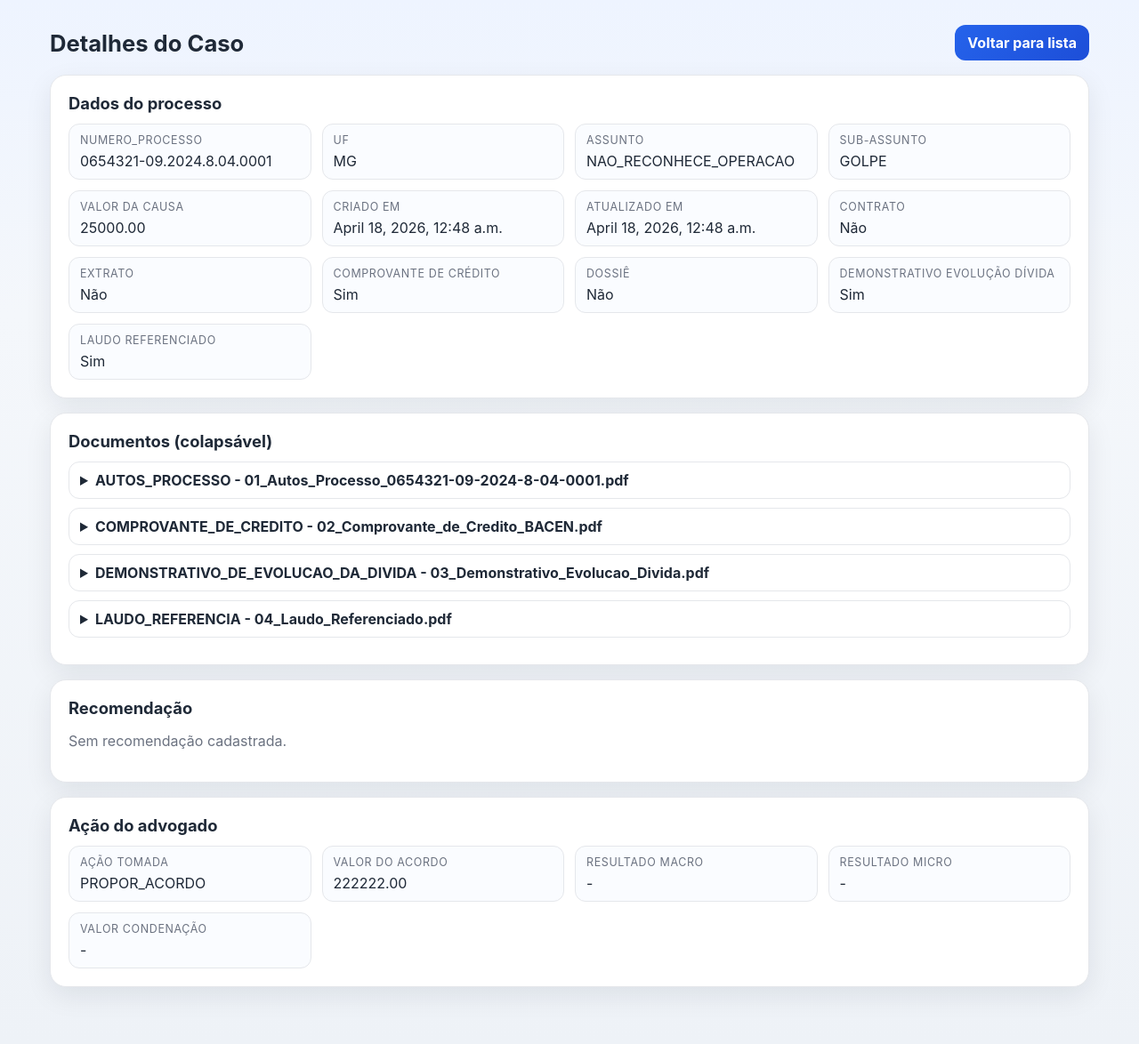
After one commit to PhPires13/hackathon-ufmg-2026-grupo6, a Django app: page /legal-cases/3 in a window 1280 px wide. The commit adds this page. Shown: the whole page at 89% size. Run offline with Django 5.2, Linux system fonts and the light colour scheme; data comes from the database, SQL or seed files in the repository; both versions use the stored data as it was after the commit.

Commit message:
web: case-detail template v1

```diff
--- /dev/null
+++ b/src/estrangeirosplatform/legalapp/templates/legalapp/case-detail.html
@@ -0,0 +1,273 @@
+<!DOCTYPE html>
+<html lang="pt-br">
+<head>
+    <meta charset="UTF-8">
+    <meta name="viewport" content="width=device-width, initial-scale=1.0">
+    <title>Detalhes do Caso</title>
+    <style>
+        :root {
+            --bg: #f4f7fb;
+            --text: #1f2937;
+            --muted: #6b7280;
+            --line: #e5e7eb;
+            --accent: #2563eb;
+            --card: #ffffff;
+            --danger: #b91c1c;
+            --success: #166534;
+            --shadow: 0 10px 30px rgba(15, 23, 42, 0.08);
+        }
+
+        * { box-sizing: border-box; }
+
+        body {
+            margin: 0;
+            font-family: Inter, ui-sans-serif, system-ui, -apple-system, BlinkMacSystemFont, "Segoe UI", sans-serif;
+            background: linear-gradient(180deg, #eef4ff 0%, var(--bg) 30%, #eef2f7 100%);
+            color: var(--text);
+        }
+
+        .page {
+            max-width: 1200px;
+            margin: 0 auto;
+            padding: 28px 16px 48px;
+        }
+
+        .topbar {
+            display: flex;
+            justify-content: space-between;
+            align-items: center;
+            gap: 12px;
+            margin-bottom: 16px;
+        }
+
+        .back-btn {
+            display: inline-block;
+            padding: 10px 14px;
+            border-radius: 12px;
+            text-decoration: none;
+            color: #fff;
+            background: linear-gradient(135deg, var(--accent), #1d4ed8);
+            font-weight: 700;
+        }
+
+        .card {
+            background: var(--card);
+            border: 1px solid var(--line);
+            border-radius: 18px;
+            box-shadow: var(--shadow);
+            padding: 20px;
+            margin-bottom: 16px;
+        }
+
+        h1 {
+            margin: 0;
+            font-size: 1.6rem;
+        }
+
+        h2 {
+            margin: 0 0 12px;
+            font-size: 1.15rem;
+        }
+
+        .grid {
+            display: grid;
+            gap: 12px;
+            grid-template-columns: repeat(auto-fit, minmax(220px, 1fr));
+        }
+
+        .field {
+            border: 1px solid var(--line);
+            border-radius: 12px;
+            padding: 10px 12px;
+            background: #fafcff;
+        }
+
+        .field-label {
+            display: block;
+            color: var(--muted);
+            font-size: 0.78rem;
+            margin-bottom: 6px;
+            text-transform: uppercase;
+            letter-spacing: 0.05em;
+        }
+
+        details {
+            border: 1px solid var(--line);
+            border-radius: 12px;
+            padding: 10px 12px;
+            margin-bottom: 10px;
+            background: #fff;
+        }
+
+        summary {
+            cursor: pointer;
+            font-weight: 700;
+        }
+
+        pre {
+            white-space: pre-wrap;
+            word-break: break-word;
+            background: #f8fafc;
+            border: 1px solid var(--line);
+            border-radius: 10px;
+            padding: 10px;
+            max-height: 280px;
+            overflow: auto;
+        }
+
+        .text-muted { color: var(--muted); }
+
+        .form-row {
+            margin-bottom: 12px;
+        }
+
+        label {
+            display: block;
+            margin-bottom: 6px;
+            font-weight: 600;
+        }
+
+        select, input[type="number"] {
+            width: 100%;
+            border: 1px solid var(--line);
+            border-radius: 10px;
+            padding: 10px 12px;
+            font-size: 1rem;
+            background: #fff;
+        }
+
+        .errorlist {
+            margin: 6px 0 0;
+            padding-left: 18px;
+            color: var(--danger);
+        }
+
+        .btn-primary {
+            border: 0;
+            border-radius: 12px;
+            padding: 12px 14px;
+            background: linear-gradient(135deg, var(--accent), #1d4ed8);
+            color: #fff;
+            font-weight: 700;
+            cursor: pointer;
+        }
+
+        .note {
+            color: var(--muted);
+            font-size: 0.92rem;
+        }
+    </style>
+</head>
+<body>
+    <div class="page">
+        <div class="topbar">
+            <h1>Detalhes do Caso</h1>
+            <a class="back-btn" href="{% url 'legalapp:legal-cases' %}">Voltar para lista</a>
+        </div>
+
+        <section class="card">
+            <h2>Dados do processo</h2>
+            <div class="grid">
+                <div class="field"><span class="field-label">numero_processo</span>{{ case.numero_processo }}</div>
+                <div class="field"><span class="field-label">UF</span>{{ case.uf|default:'-' }}</div>
+                <div class="field"><span class="field-label">Assunto</span>{{ case.assunto|default:'-' }}</div>
+                <div class="field"><span class="field-label">Sub-assunto</span>{{ case.sub_assunto|default:'-' }}</div>
+                <div class="field"><span class="field-label">Valor da causa</span>{{ case.valor_causa|default:'-' }}</div>
+                <div class="field"><span class="field-label">Criado em</span>{{ case.created_at }}</div>
+                <div class="field"><span class="field-label">Atualizado em</span>{{ case.updated_at }}</div>
+                <div class="field"><span class="field-label">Contrato</span>{{ case.has_contrato|yesno:'Sim,Não' }}</div>
+                <div class="field"><span class="field-label">Extrato</span>{{ case.has_extrato|yesno:'Sim,Não' }}</div>
+                <div class="field"><span class="field-label">Comprovante de crédito</span>{{ case.has_comprovante_credito|yesno:'Sim,Não' }}</div>
+                <div class="field"><span class="field-label">Dossiê</span>{{ case.has_dossie|yesno:'Sim,Não' }}</div>
+                <div class="field"><span class="field-label">Demonstrativo evolução dívida</span>{{ case.has_demonstrativo_evolucao_divida|yesno:'Sim,Não' }}</div>
+                <div class="field"><span class="field-label">Laudo referenciado</span>{{ case.has_laudo_referenciado|yesno:'Sim,Não' }}</div>
+            </div>
+        </section>
+
+        <section class="card">
+            <h2>Documentos (colapsável)</h2>
+            {% for document in documents %}
+                <details>
+                    <summary>{{ document.document_type }} - {{ document.file_name }}</summary>
+                    <p><strong>Caminho do arquivo:</strong> {% if document.file_path %}<a href="{{ document.file_path.url }}" target="_blank" rel="noopener noreferrer">Abrir arquivo</a>{% else %}<span class="text-muted">-</span>{% endif %}</p>
+                    <p><strong>Metadata:</strong></p>
+                    <pre>{{ document.metadata|default:'{}' }}</pre>
+                    <p><strong>Texto extraído:</strong></p>
+                    <pre>{{ document.extracted_text|default:'-' }}</pre>
+                </details>
+            {% empty %}
+                <p class="text-muted">Nenhum documento cadastrado para este caso.</p>
+            {% endfor %}
+        </section>
+
+        <section class="card">
+            <h2>Recomendação</h2>
+            {% if recommendation %}
+                <div class="grid">
+                    <div class="field"><span class="field-label">Ação sugerida</span>{{ recommendation.sugestao_acao }}</div>
+                    <div class="field"><span class="field-label">Probabilidade de perder</span>{{ recommendation.probabilidade_perder_caso }}</div>
+                    <div class="field"><span class="field-label">Valor esperado condenação</span>{{ recommendation.valor_esperado_condenacao }}</div>
+                    <div class="field"><span class="field-label">Valor para acordo</span>{{ recommendation.valor_para_acordo|default:'-' }}</div>
+                </div>
+            {% else %}
+                <p class="text-muted">Sem recomendação cadastrada.</p>
+            {% endif %}
+        </section>
+
+        <section class="card">
+            <h2>Ação do advogado</h2>
+            {% if action %}
+                <div class="grid">
+                    <div class="field"><span class="field-label">Ação tomada</span>{{ action.acao }}</div>
+                    <div class="field"><span class="field-label">Valor do acordo</span>{{ action.valor_acordo|default:'-' }}</div>
+                    <div class="field"><span class="field-label">Resultado macro</span>{{ action.resultado_macro|default:'-' }}</div>
+                    <div class="field"><span class="field-label">Resultado micro</span>{{ action.resultado_micro|default:'-' }}</div>
+                    <div class="field"><span class="field-label">Valor condenação</span>{{ action.valor_condenacao|default:'-' }}</div>
+                </div>
+            {% else %}
+                <p class="note">Ainda não existe ação registrada. Preencha para criar.</p>
+                <form method="post">
+                    {% csrf_token %}
+                    {{ action_form.non_field_errors }}
+
+                    <div class="form-row">
+                        <label for="{{ action_form.acao.id_for_label }}">Ação tomada</label>
+                        {{ action_form.acao }}
+                        {{ action_form.acao.errors }}
+                    </div>
+
+                    <div class="form-row" id="valor-acordo-row">
+                        <label for="{{ action_form.valor_acordo.id_for_label }}">Valor do acordo</label>
+                        {{ action_form.valor_acordo }}
+                        {{ action_form.valor_acordo.errors }}
+                    </div>
+
+                    <button class="btn-primary" type="submit">Salvar ação</button>
+                </form>
+            {% endif %}
+        </section>
+    </div>
+
+    <script>
+        (function () {
+            var acao = document.getElementById('id_acao');
+            var valorAcordoRow = document.getElementById('valor-acordo-row');
+
+            if (!acao || !valorAcordoRow) {
+                return;
+            }
+
+            function toggleValorAcordo() {
+                if (acao.value === 'PROPOR_ACORDO') {
+                    valorAcordoRow.style.display = 'block';
+                } else {
+                    valorAcordoRow.style.display = 'none';
+                }
+            }
+
+            toggleValorAcordo();
+            acao.addEventListener('change', toggleValorAcordo);
+        })();
+    </script>
+</body>
+</html>
--- a/src/estrangeirosplatform/legalapp/urls.py
+++ b/src/estrangeirosplatform/legalapp/urls.py
@@ -1,11 +1,12 @@
 from django.urls import path
 
-from .views import legal_cases_page, create_case_page
+from .views import case_detail_page, create_case_page, legal_cases_page
 
 app_name = 'legalapp'
 
 urlpatterns = [
 	path('', legal_cases_page, name='home'),
 	path('legal-cases', legal_cases_page, name='legal-cases'),
+	path('legal-cases/<int:case_id>', case_detail_page, name='case-detail'),
 	path('create-case', create_case_page, name='create-case'),
 ]
--- a/src/estrangeirosplatform/legalapp/views.py
+++ b/src/estrangeirosplatform/legalapp/views.py
@@ -1,11 +1,12 @@
 from django.db.models import Q
 from django.db.models.functions import Cast
-from django.shortcuts import render
+from django.shortcuts import get_object_or_404, redirect, render
 from django.db.models import CharField
 from django.urls import reverse
+from django.core.exceptions import ObjectDoesNotExist
 
+from .forms import LawyerActionCreateForm
 from .models import LegalCase
-from .pdf_import import extract_documents_from_uploads, upsert_case_from_documents
 
 
 def legal_cases_page(request):
@@ -44,6 +45,8 @@ def legal_cases_page(request):
 
 
 def create_case_page(request):
+	from .pdf_import import extract_documents_from_uploads, upsert_case_from_documents
+
 	context = {
 		'error_message': '',
 		'success_message': '',
@@ -80,3 +83,43 @@ def create_case_page(request):
 		context['cases_url'] = reverse('legalapp:legal-cases')
 
 	return render(request, 'legalapp/create-case.html', context)
+
+
+def case_detail_page(request, case_id):
+	legal_case = get_object_or_404(
+		LegalCase.objects.prefetch_related('documents').select_related('recommendation', 'action'),
+		id=case_id,
+	)
+
+	try:
+		recommendation = legal_case.recommendation
+	except ObjectDoesNotExist:
+		recommendation = None
+
+	try:
+		action = legal_case.action
+	except ObjectDoesNotExist:
+		action = None
+
+	action_form = None
+
+	if action is None:
+		if request.method == 'POST':
+			action_form = LawyerActionCreateForm(request.POST)
+			if action_form.is_valid():
+				new_action = action_form.save(commit=False)
+				new_action.case = legal_case
+				new_action.save()
+				return redirect('legalapp:case-detail', case_id=legal_case.id)
+		else:
+			action_form = LawyerActionCreateForm()
+
+	context = {
+		'case': legal_case,
+		'documents': legal_case.documents.all(),
+		'recommendation': recommendation,
+		'action': action,
+		'action_form': action_form,
+	}
+
+	return render(request, 'legalapp/case-detail.html', context)
```
Also changed, not shown: src/estrangeirosplatform/legalapp/forms.py (added, +26 -0 lines), src/estrangeirosplatform/legalapp/templates/legalapp/legal-cases.html (+24 -1 lines), src/estrangeirosplatform/db.sqlite3 (added).
